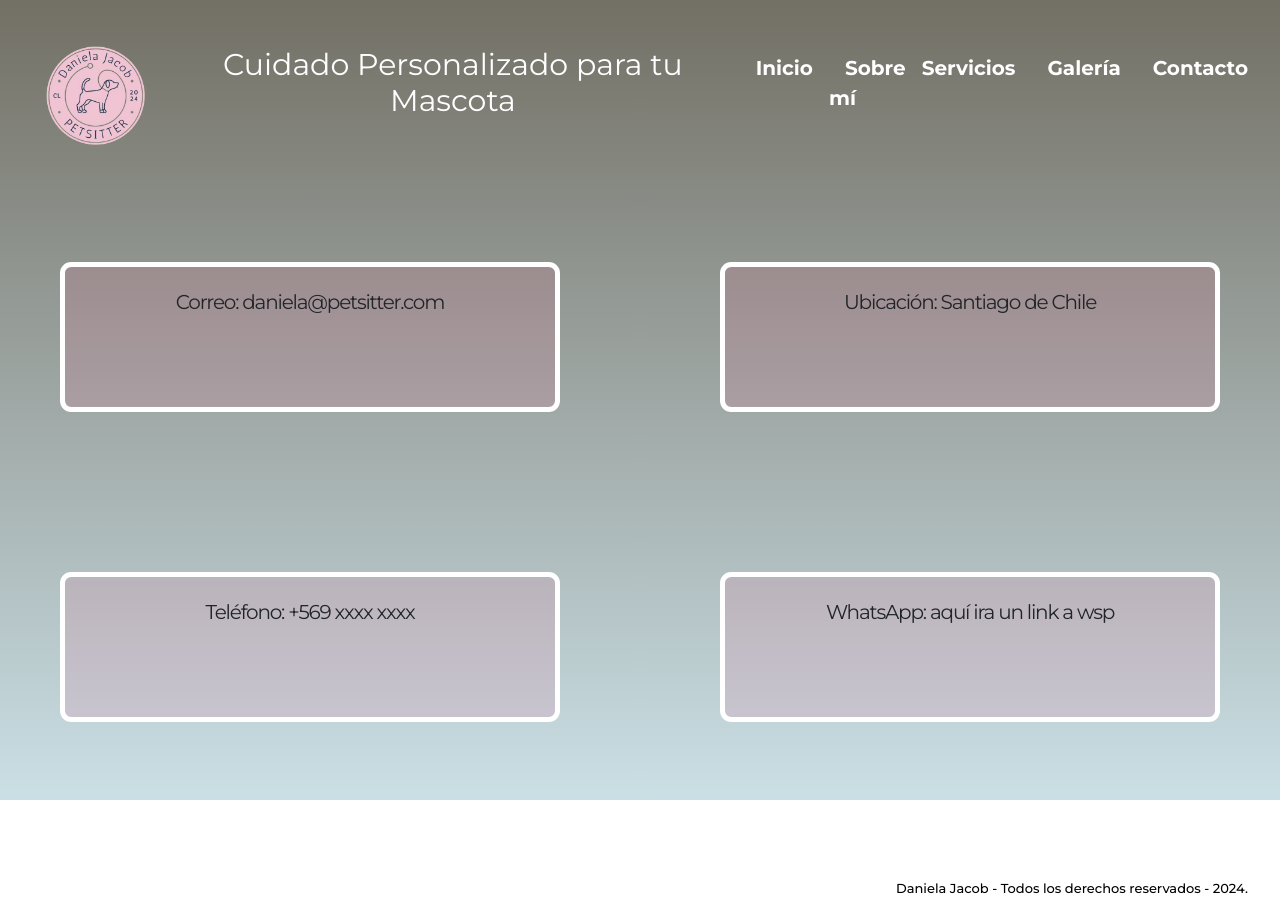
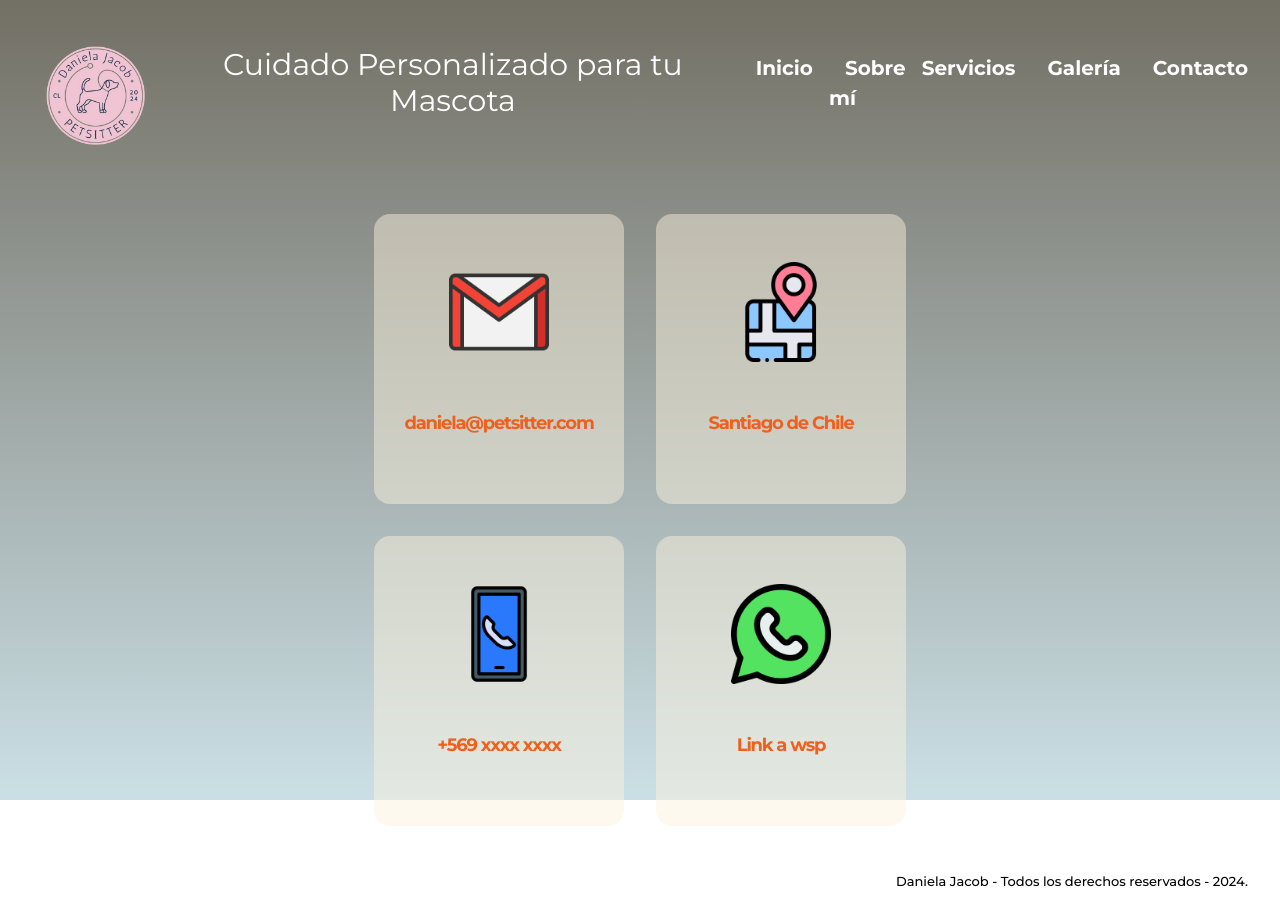
Before and after one commit to daniela-jacob/daniela-petsit, a plain HTML site: page pages/contacto.html in a window 1280 px wide. Drawn offline with nearby package versions, Linux system fonts and the light colour scheme.

Commit message:
contacto diseño nuevo

```diff
--- a/css/style.css
+++ b/css/style.css
@@ -217,20 +217,29 @@ h4 {
     display: flex;
     flex-wrap: wrap;
     justify-content: center;
-    gap: 10rem;
-    margin-top: 5rem;
-    margin-bottom: 9.98rem;
+    gap: 2rem;
+    margin: 2rem;
 }
 
 .caja1, .caja2, .caja3, .caja4 {
-    background-color: #f056891f;
-    border: 5px solid #ffffff;
-    border-radius: 0.7rem;
-    padding: 20px;
+    background-color: #fdf3dd77;
+    border-radius: 1rem;
     text-align: center;
     font-size: 20px;
-    width: 500px;
-    height: 150px;
+    width: 250px;
+    height: 290px;
+}
+
+.cajas {
+    color: #ef601e;
+    font-size: large;
+    font-weight: bold;
+}
+
+.iconos {
+    height: 100px;
+    width: 100px;
+    margin: 3rem;
 }
 
 /*Estilos sobre mi*/
@@ -244,7 +253,7 @@ h4 {
 
 .contenedor-sobremi {
     border-radius: 1rem;
-    background-color: #f056891f;
+    background-color: #ffffff46;
     width: 50rem;
     height: fit-content;
     margin: 10px;
--- a/pages/contacto.html
+++ b/pages/contacto.html
@@ -29,19 +29,23 @@
         </header>
                 <main>
                     <div class="contenedor-contacto1">
-                        <div class="caja3">
-                            <p>Correo: daniela@petsitter.com</p>
+                        <div class="caja1">
+                            <img class = iconos src="../assets/gmail.png" alt="Icono logo de Gmail">
+                            <p class="cajas">daniela@petsitter.com</p>
                         </div>
-                        <div class="caja4">
-                            <p>Ubicación: Santiago de Chile</p>
+                        <div class="caja2">
+                            <img class = iconos src="../assets/mapa.png" alt="Icono de mapas">
+                            <p class="cajas">Santiago de Chile</p>
                         </div>
                     </div>
                     <div class="contenedor-contacto2">
-                    <div class="caja1">
-                        <p>Teléfono: +569 xxxx xxxx</p>
+                    <div class="caja3">
+                        <img class = iconos src="../assets/phone.png" alt="Icono de teléfono">
+                        <p class="cajas">+569 xxxx xxxx</p>
                     </div>
-                    <div class="caja2">
-                        <p>WhatsApp: aquí ira un link a wsp</p>
+                    <div class="caja4">
+                        <img class = iconos src="../assets/wsp.png" alt="Icono de Whatsapp">
+                        <p class="cajas">Link a wsp</p>
                     </div>
                 </div>
                 </main>
```
Also changed, not shown: pages/reseñas.html (deleted, +0 -58 lines), assets/gmail.png (added), assets/mapa.png (added), assets/phone.png (added), assets/wsp.png (added).
